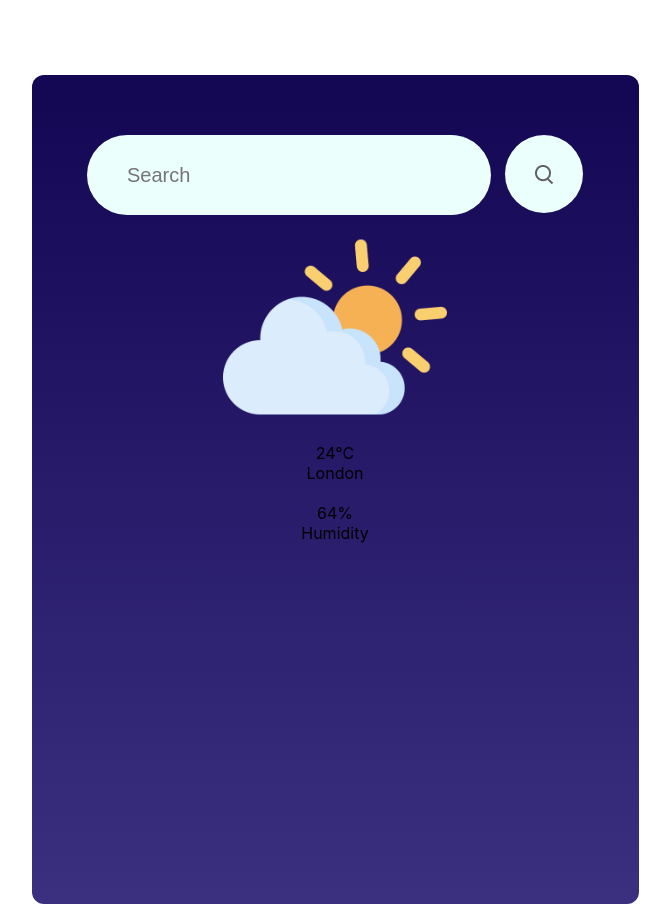
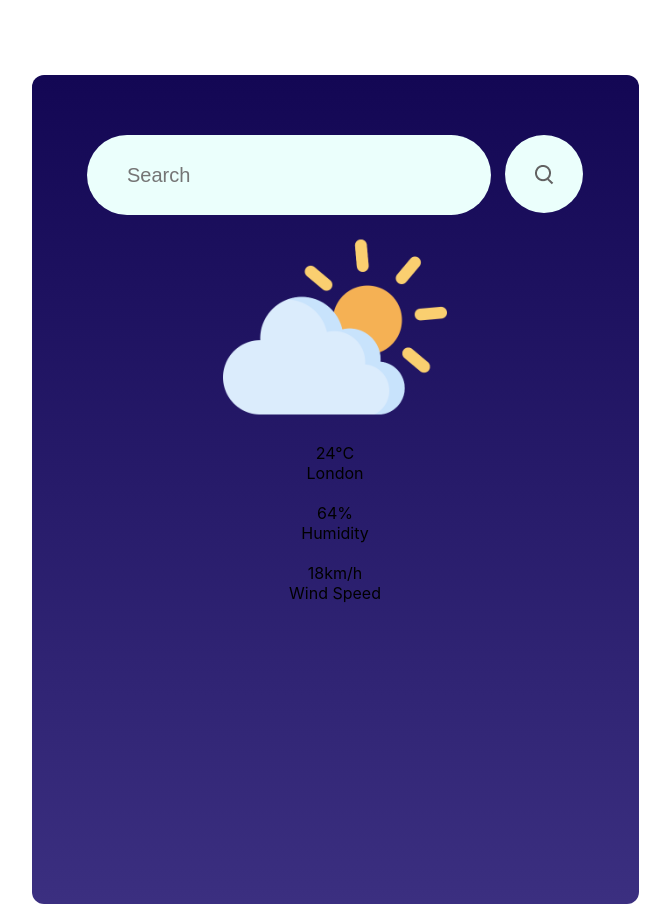
Before and after one commit to kenny791/weather-app, a React (Create React App) app: page / in a window 1280 px wide. Shown: the whole page, without its empty margins (305-975 px from the left). Built offline with nearby package versions, Linux system fonts and the light colour scheme.

Commit message:
add windspeed weather element

```diff
--- a/src/Components/WeatherApp/WeatherApp.jsx
+++ b/src/Components/WeatherApp/WeatherApp.jsx
@@ -31,6 +31,13 @@ export const WeatherApp = () => {
                     <div className="text">Humidity</div>
                 </div>
             </div>
+            <div className="element">
+                <img src="" alt="" className="icon" />
+                <div className="data">
+                    <div className="humidity-percent">18km/h</div>
+                    <div className="text">Wind Speed</div>
+                </div>
+            </div>
         </div>
     </div>
   )
```
